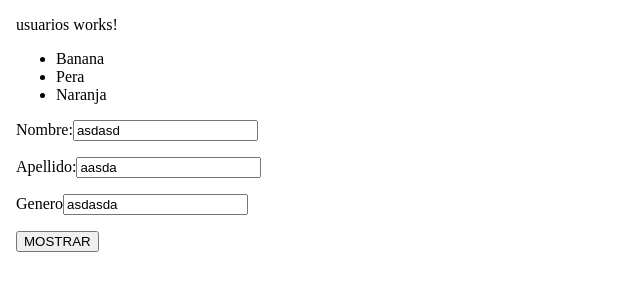
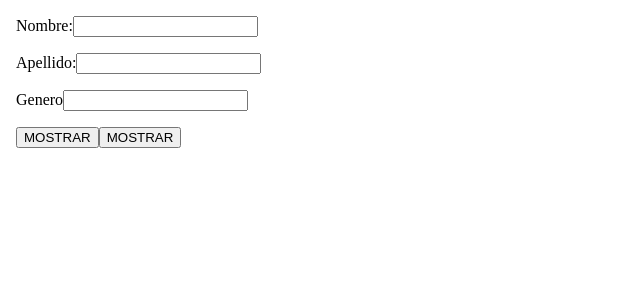
Before and after one commit to strike-33/Practica2Angular, an Angular app: page / in a window 1280 px wide. Shown: the top 300 px of the page, without its empty margins (0-640 px from the left). Built offline with nearby package versions, Linux system fonts and the light colour scheme.

Commit message:
commit on 'main'

```diff
--- a/src/app/components/usuarios/usuarios.component.html
+++ b/src/app/components/usuarios/usuarios.component.html
@@ -1,12 +1,3 @@
-<p>usuarios works!</p>
-
-<ul>
-    <li *ngFor="let fruta of ['Banana', 'Pera', 'Naranja']">
-        {{fruta}}
-    </li>
-</ul>
-
-
 
 <p>
     <label for="nombre">Nombre:</label>
@@ -21,4 +12,12 @@
     <input id="Genero" [(ngModel)]="Genero" />
 </p>
 
-<button (click)="verDatos()"> MOSTRAR </button>
+<button (click)="CrearAlumno()"> MOSTRAR </button>
+<button (click)="MostrarAlumnos()"> MOSTRAR </button>
+
+
+<ul>
+    <li *ngFor="let element of alumnostotal">
+        {{element.nombre}}
+    </li>
+</ul>
--- a/src/app/components/usuarios/usuarios.component.ts
+++ b/src/app/components/usuarios/usuarios.component.ts
@@ -9,33 +9,48 @@ import { Usuarios } from './usuarios';
 })
 export class UsuariosComponent implements OnInit {
 
-  Valorswitch = "asd"
-  nombre = "asdasd" ;
-  apellido = "aasda";
-  Genero = "asdasda";
-
-
-  Usuarios: Usuarios=new Usuarios(this.nombre, this.apellido, this.Genero);
 
 
 
 
 
-  verDatos(){
-    console.log('Nombre: ', this.nombre) ;
-    console.log('Apellido: ', this.apellido) ;
-    console.log('Genero: ', this.Genero) ;
+
+  constructor() { }
+  nombre = ""
+  apellido = ""
+  Genero = ""
+  click = 0
+  contador = 0
+  alumnostotal:any[] = []
+
+
+
+  CrearAlumno(){
+    let alumnos = new Usuarios (this.nombre, this.apellido, this.Genero);
+    for(let i=0; this.click<1; i++){
+      this.alumnostotal[this.contador] = alumnos;
+      console.log(this.alumnostotal[this.contador]);
+      this.click =1
+      this.contador ++
+      console.log(this.contador)
+    }
+    this.click=0;
+
+
+
+  }
+
+  MostrarAlumnos(){
+    for(let i = 0; this.contador>i ; i++){
+        console.log(this.alumnostotal[i])
+    }
 
   }
 
 
-  imprimirDatos(){
-    if(this.Genero == "masculino" || this.Genero == "femenino"){
-      this.Valorswitch = this.Genero;
-    }
-  }
 
-  constructor() { }
+
+
 
   ngOnInit(): void {
   }
```
